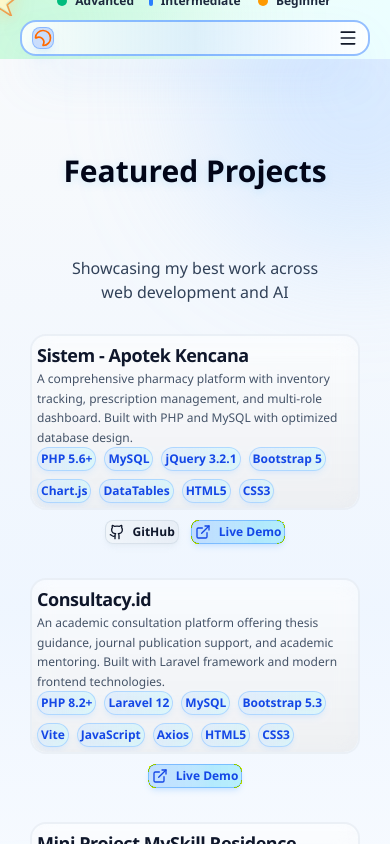
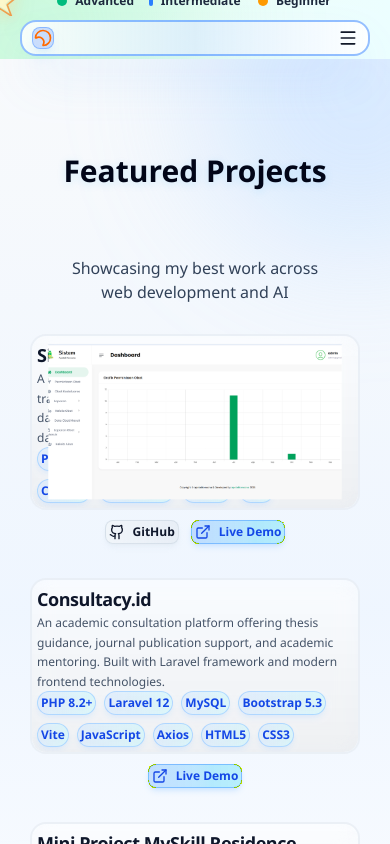
Before and after one commit to ameliaakhila/ameliaakhila-portfolio, a React (Vite) app: page / in a window 390 px wide. Both pictures are taken after a click on the element 195 px from the left and 2919 px from the top of the page. Shown: the part 2497-3341 px from the top of the page. Built offline with nearby package versions, Linux system fonts and the light colour scheme.

Commit message:
feat/fixing project img hover in mobile view

```diff
--- a/src/components/Projects.jsx
+++ b/src/components/Projects.jsx
@@ -6,6 +6,7 @@ import { useEffect, useState } from "react";
 
 export default function Projects({ darkMode }) {
   const [showAll, setShowAll] = useState(false);
+  const [selectedProject, setSelectedProject] = useState(null);
 
   useEffect(() => {
     AOS.init({ duration: 1000, once: true });
@@ -99,6 +100,7 @@ export default function Projects({ darkMode }) {
               whileInView="visible"
               viewport={{ once: false }}
               whileHover={{ y: -8 }}
+              onClick={() => setSelectedProject(selectedProject === project.id ? null : project.id)}
               className={`rounded-2xl overflow-hidden backdrop-blur-md border-2 transition-all duration-300 flex flex-col h-full relative group cursor-pointer ${
                 darkMode
                   ? "bg-slate-800/30 border-slate-700/50 hover:border-blue-600/40"
@@ -149,19 +151,21 @@ export default function Projects({ darkMode }) {
                 </div>
               </div>
 
-              {/* Project Image Overlay - Hidden by Default, Shows on Hover */}
+              {/* Project Image Overlay - Hidden by Default, Shows on Hover or Click */}
               <motion.div
                 initial={{ opacity: 0 }}
                 whileHover={{ opacity: 1 }}
+                animate={{ opacity: selectedProject === project.id ? 1 : 0 }}
                 transition={{ duration: 0.3, ease: "easeInOut" }}
                 className="absolute inset-0 rounded-2xl overflow-hidden z-20"
               >
-                {/* Image with Smooth Zoom on Hover */}
+                {/* Image with Zoom In when Appears */}
                 <motion.img
                   src={project.image}
                   alt={project.title}
                   className="w-full h-full object-cover"
-                  whileHover={{ scale: 0.90 }}
+                  initial={{ scale: 1 }}
+                  animate={{ scale: selectedProject === project.id ? 0.9 : 1 }}
                   transition={{ duration: 0.4 }}
                 />
 
```
